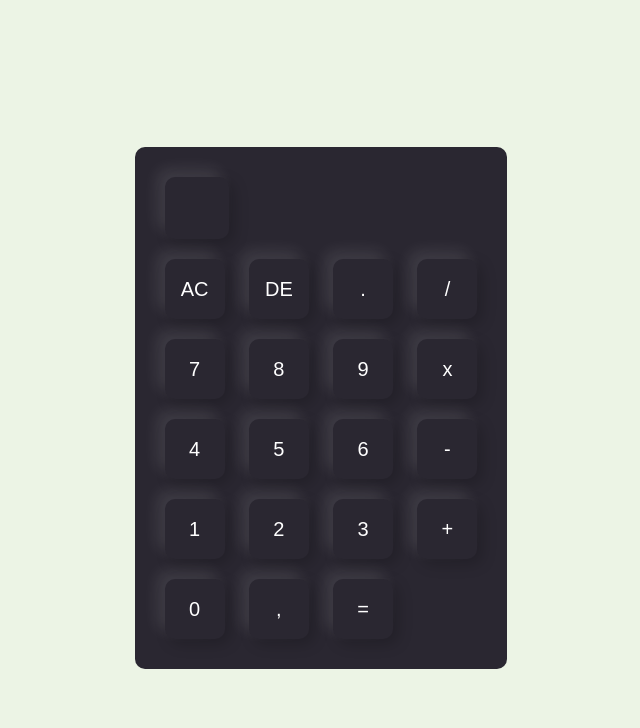
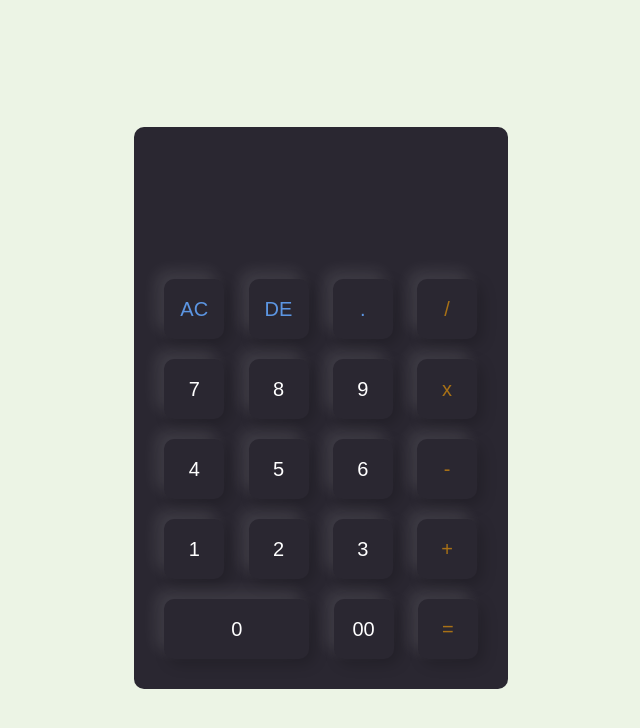
Before and after one commit to raalizz/calculator, a plain HTML site: page index.html in a window 1280 px wide. Shown: the whole page, without its empty margins (319-959 px from the left). Drawn offline with Linux system fonts and the light colour scheme.

Commit message:
I added the js functions to each button and styled the buttons

```diff
--- a/index.html
+++ b/index.html
@@ -18,37 +18,38 @@
     <div class="container">
         <div class="calculator">
             <form>
-                <div>
+                <div class="display">
                     <input type="text" name="display">
                 </div>
                 <div>
-                    <input type="button" value="AC">
-                    <input type="button" value="DE">
-                    <input type="button" value=".">
-                    <input type="button" value="/">
+                    <input type="button" value="AC" onclick="display.value = '' " class="sign">
+                    <input type="button" value="DE" onclick="display.value = display.value.toString().slice(0,-1) "
+                        class="sign">
+                    <input type="button" value="." onclick="display.value += '.' " class="sign">
+                    <input type="button" value="/" onclick="display.value += '/' " class="sign-2">
                 </div>
                 <div>
-                    <input type="button" value="7">
-                    <input type="button" value="8">
-                    <input type="button" value="9">
-                    <input type="button" value="x">
+                    <input type="button" value="7" onclick="display.value += '7' ">
+                    <input type="button" value="8" onclick="display.value += '8' ">
+                    <input type="button" value="9" onclick="display.value += '9' ">
+                    <input type="button" value="x" onclick="display.value += 'x' " class="sign-2">
                 </div>
                 <div>
-                    <input type="button" value="4">
-                    <input type="button" value="5">
-                    <input type="button" value="6">
-                    <input type="button" value="-">
+                    <input type="button" value="4" onclick="display.value += '4' ">
+                    <input type="button" value="5" onclick="display.value += '5' ">
+                    <input type="button" value="6" onclick="display.value += '6' ">
+                    <input type="button" value="-" onclick="display.value += '-' " class="sign-2">
                 </div>
                 <div>
-                    <input type="button" value="1">
-                    <input type="button" value="2">
-                    <input type="button" value="3">
-                    <input type="button" value="+">
+                    <input type="button" value="1" onclick="display.value += '1' ">
+                    <input type="button" value="2" onclick="display.value += '2' ">
+                    <input type="button" value="3" onclick="display.value += '3' ">
+                    <input type="button" value="+" onclick="display.value += '+' " class="sign-2">
                 </div>
                 <div>
-                    <input type="button" value="0">
-                    <input type="button" value=",">
-                    <input type="button" value="=">
+                    <input type="button" value="0" onclick="display.value += '0' " class="zero">
+                    <input type="button" value="00" onclick="display.value += '00' ">
+                    <input type="button" value="=" class="sign-2" onclick="display.value = eval(display.value)">
                 </div>
             </form>
         </div>
--- a/style.css
+++ b/style.css
@@ -30,3 +30,28 @@ body {
     cursor: pointer;
     margin: 10px;
 }
+
+form .display {
+    display: flex;
+    justify-content: flex-end;
+    margin: 20px 0;
+}
+
+form .display input {
+    text-align: right;
+    flex: 1;
+    font-size: 45px;
+    box-shadow: none;
+}
+
+form input.zero {
+    width: 145px;
+}
+
+.calculator .sign {
+    color: #5c96e3;
+}
+
+.calculator .sign-2 {
+    color: #a87116;
+}
```
